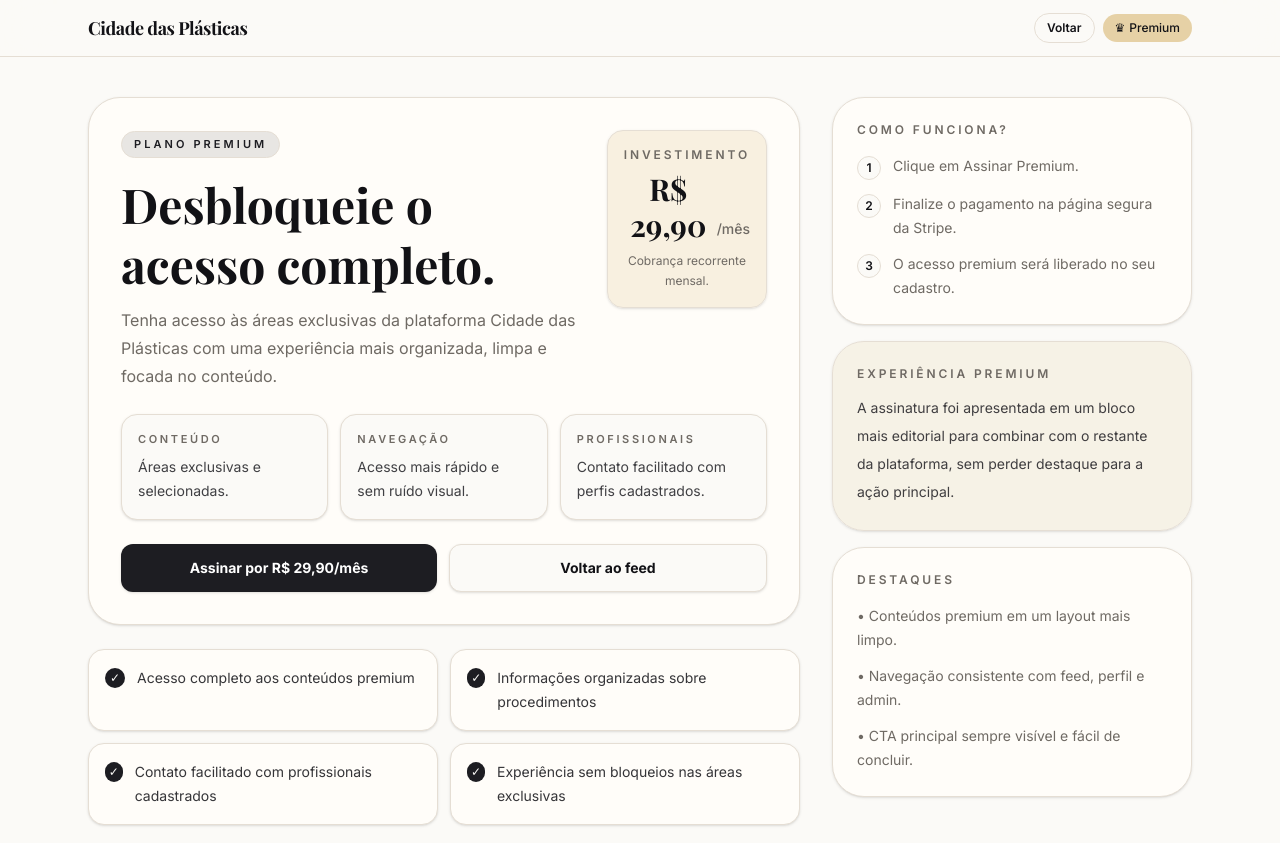
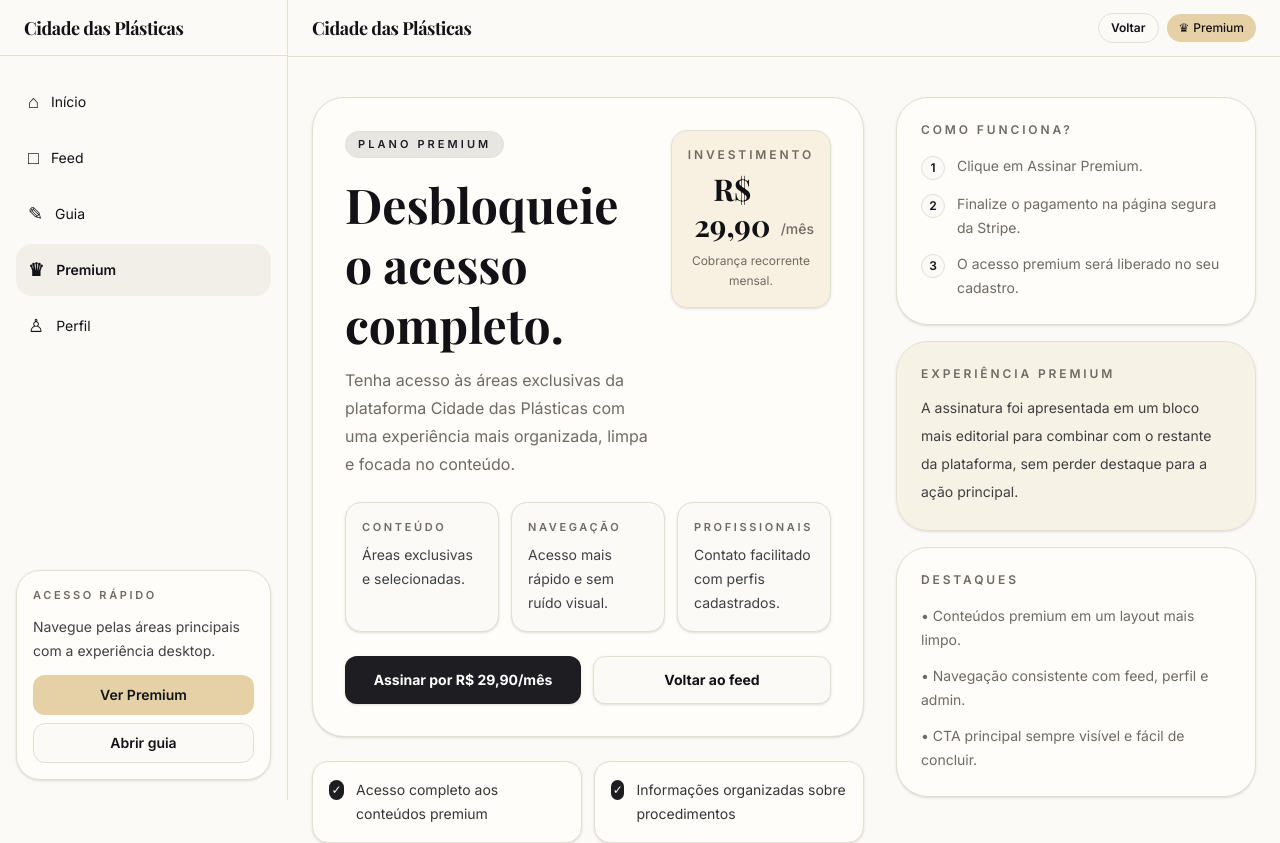
Before and after one commit to LeandroSatsuki/Uba-Cidade-Das-Plasticas, a Next.js app: page /premium in a window 1280 px wide. Shown: the top 843 px of the page. Built offline with nearby package versions, Linux system fonts and the light colour scheme.

Commit message:
feat: add desktop sidebar navigation

```diff
--- a/src/app/feed/page.tsx
+++ b/src/app/feed/page.tsx
@@ -20,7 +20,7 @@
   const professionalCount = professionals.length;
 
   return (
-    <main className="min-h-screen bg-background text-foreground">
+    <main className="min-h-screen bg-background text-foreground lg:pl-72">
       <header className="sticky top-0 z-50 border-b border-border bg-background/90 backdrop-blur-xl">
         <div className="mx-auto flex h-14 max-w-6xl items-center justify-between gap-3 px-4 lg:px-6">
           <div className="min-w-0">
--- a/src/app/premium/page.tsx
+++ b/src/app/premium/page.tsx
@@ -20,7 +20,7 @@
 
 export default function PremiumPage() {
   return (
-    <main className="min-h-screen bg-background text-foreground">
+    <main className="min-h-screen bg-background text-foreground lg:pl-72">
       <header className="sticky top-0 z-50 border-b border-border bg-background/90 backdrop-blur-xl">
         <div className="mx-auto flex h-14 max-w-6xl items-center justify-between gap-3 px-4 lg:px-6">
           <Link href="/feed" className="font-heading text-lg font-bold tracking-tight">
--- a/src/components/app-shell.tsx
+++ b/src/components/app-shell.tsx
@@ -7,7 +7,7 @@
 
 export function AppShell({ children }: AppShellProps) {
   return (
-    <div className="min-h-screen overflow-x-hidden bg-background text-foreground">
+    <div className="min-h-screen overflow-x-hidden bg-background text-foreground lg:pl-72">
       <header className="sticky top-0 z-50 border-b border-border bg-background/80 backdrop-blur-xl">
         <div className="mx-auto flex h-14 max-w-lg items-center justify-between px-4 lg:max-w-6xl lg:px-6">
           <Link href="/feed" className="flex items-center gap-2">
--- a/src/components/bottom-nav.tsx
+++ b/src/components/bottom-nav.tsx
@@ -14,6 +14,14 @@
 
   if (pathname.startsWith("/feed")) {
     return "/feed";
+  }
+
+  if (pathname.startsWith("/guia")) {
+    return "/guia";
+  }
+
+  if (pathname.startsWith("/premium")) {
+    return "/premium";
   }
 
   if (pathname === "/") {
@@ -33,16 +41,61 @@
   return activePath === href || activePath.startsWith(`${href}/`);
 }
 
-export function BottomNav({ className }: BottomNavProps) {
-  const pathname = usePathname();
-
-  const items = [
+function NavItems({ pathname, desktop = false }: { pathname: string; desktop?: boolean }) {
+  const items = desktop
+    ? [
+        { href: "/", label: "Início", icon: "⌂" },
+        { href: "/feed", label: "Feed", icon: "□" },
+        { href: "/guia", label: "Guia", icon: "✎" },
+        { href: "/premium", label: "Premium", icon: "♛" },
+        { href: "/perfil", label: "Perfil", icon: "♙" },
+      ]
+    : [
         { href: "/", label: "Início", icon: "⌂" },
         { href: "/feed", label: "Feed", icon: "□" },
         { href: "/perfil", label: "Perfil", icon: "♙" },
       ];
 
   return (
+    <>
+      {items.map((item) => {
+        const active = isActive(pathname, item.href);
+
+        return (
+          <Link
+            key={item.href}
+            href={item.href}
+            aria-current={active ? "page" : undefined}
+            className={[
+              desktop
+                ? "flex items-center gap-3 rounded-2xl px-3 py-3 text-sm transition"
+                : "relative flex flex-col items-center justify-center gap-1 transition",
+              active
+                ? desktop
+                  ? "bg-muted font-semibold text-foreground"
+                  : "font-semibold text-foreground"
+                : desktop
+                  ? "text-muted-foreground hover:bg-muted hover:text-foreground"
+                  : "text-muted-foreground",
+            ].join(" ")}
+          >
+            {desktop ? null : active ? (
+              <span className="absolute top-1 h-1 w-1 rounded-full bg-primary" aria-hidden="true" />
+            ) : null}
+            <span className={desktop ? "text-lg" : "text-xl"}>{item.icon}</span>
+            <span>{item.label}</span>
+          </Link>
+        );
+      })}
+    </>
+  );
+}
+
+export function BottomNav({ className }: BottomNavProps) {
+  const pathname = usePathname();
+
+  return (
+    <>
       <nav
         className={[
           "fixed inset-x-0 bottom-0 z-50 border-t border-border bg-background/95 backdrop-blur-xl lg:hidden",
@@ -52,28 +105,46 @@
           .join(" ")}
       >
         <div className="mx-auto grid h-16 max-w-lg grid-cols-3 text-xs">
-        {items.map((item) => {
-          const active = isActive(pathname, item.href);
-
-          return (
-            <Link
-              key={item.href}
-              href={item.href}
-              aria-current={active ? "page" : undefined}
-              className={[
-                "relative flex flex-col items-center justify-center gap-1 transition",
-                active ? "font-semibold text-foreground" : "text-muted-foreground",
-              ].join(" ")}
-            >
-              {active ? (
-                <span className="absolute top-1 h-1 w-1 rounded-full bg-primary" aria-hidden="true" />
-              ) : null}
-              <span className="text-xl">{item.icon}</span>
-              {item.label}
-            </Link>
-          );
-        })}
+          <NavItems pathname={pathname} />
         </div>
       </nav>
+
+      <aside className="hidden lg:fixed lg:inset-y-0 lg:left-0 lg:z-50 lg:flex lg:w-72 lg:flex-col lg:border-r lg:border-border lg:bg-background/95 lg:backdrop-blur-xl">
+        <div className="flex h-14 items-center border-b border-border px-6">
+          <Link href="/" className="font-heading text-lg font-bold tracking-tight">
+            Cidade das Plásticas
+          </Link>
+        </div>
+
+        <div className="flex min-h-0 flex-1 flex-col gap-6 px-4 py-5">
+          <nav className="space-y-1">
+            <NavItems pathname={pathname} desktop />
+          </nav>
+
+          <div className="mt-auto space-y-3 rounded-[1.5rem] border border-border bg-card p-4 shadow-sm">
+            <p className="text-[11px] font-semibold uppercase tracking-[0.24em] text-muted-foreground">
+              Acesso rápido
+            </p>
+            <p className="text-sm leading-6 text-foreground/80">
+              Navegue pelas áreas principais com a experiência desktop.
+            </p>
+            <div className="grid gap-2">
+              <Link
+                href="/premium"
+                className="inline-flex h-10 items-center justify-center rounded-xl bg-accent px-4 text-sm font-semibold text-accent-foreground transition hover:opacity-90"
+              >
+                Ver Premium
+              </Link>
+              <Link
+                href="/guia"
+                className="inline-flex h-10 items-center justify-center rounded-xl border border-border bg-background px-4 text-sm font-semibold transition hover:bg-muted"
+              >
+                Abrir guia
+              </Link>
+            </div>
+          </div>
+        </div>
+      </aside>
+    </>
   );
 }
--- a/src/components/educational-guide.tsx
+++ b/src/components/educational-guide.tsx
@@ -214,7 +214,7 @@
 
 export function EducationalGuidePage() {
   return (
-    <main className="min-h-screen bg-background text-foreground">
+    <main className="min-h-screen bg-background text-foreground lg:pl-72">
       <header className="sticky top-0 z-30 border-b border-[#ece7de] bg-[#fbfaf7]/95 backdrop-blur-xl">
         <div className="mx-auto flex h-14 max-w-6xl items-center justify-between px-4 lg:px-6">
           <Link href="/" className="font-heading text-[1.05rem] font-bold tracking-tight text-[#16161a]">
--- a/src/components/home-landing.tsx
+++ b/src/components/home-landing.tsx
@@ -3,7 +3,7 @@
 
 export function HomeLanding() {
   return (
-    <main className="min-h-screen bg-background text-foreground">
+    <main className="min-h-screen bg-background text-foreground lg:pl-72">
       <header className="sticky top-0 z-50 border-b border-border bg-background/90 backdrop-blur-xl">
         <div className="mx-auto flex h-14 max-w-6xl items-center justify-between px-4 lg:px-6">
           <Link href="/" className="font-heading text-lg font-bold tracking-tight">
```
Lines whose indentation alone changed are shown as unchanged.
